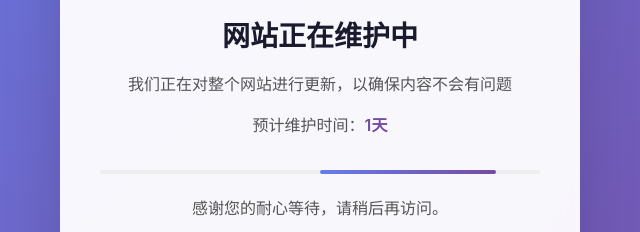
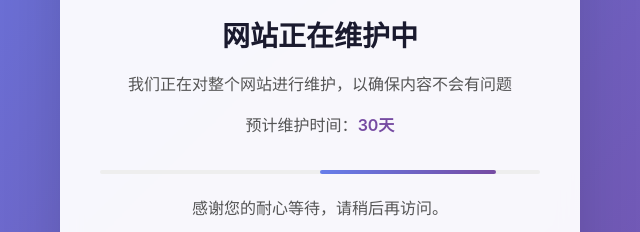
Before and after one commit to tks124/wh, a plain HTML site: page index.html in a window 1280 px wide. Shown: the part 310-542 px from the top of the page, 320-960 px from the left. Drawn offline with Linux system fonts and the light colour scheme.

Commit message:
Update maintenance message and duration in index.html

```diff
--- a/index.html
+++ b/index.html
@@ -118,8 +118,8 @@
             <img src="ul.png" alt="pvz2 高级创作地图ID">
         </div>
         <h1>网站正在维护中</h1>
-        <p>我们正在对整个网站进行更新，以确保内容不会有问题</p>
-        <p>预计维护时间：<span class="highlight">1天</span></p>
+        <p>我们正在对整个网站进行维护，以确保内容不会有问题</p>
+        <p>预计维护时间：<span class="highlight">30天</span></p>
 
         <div class="progress-bar"></div>
 
```
